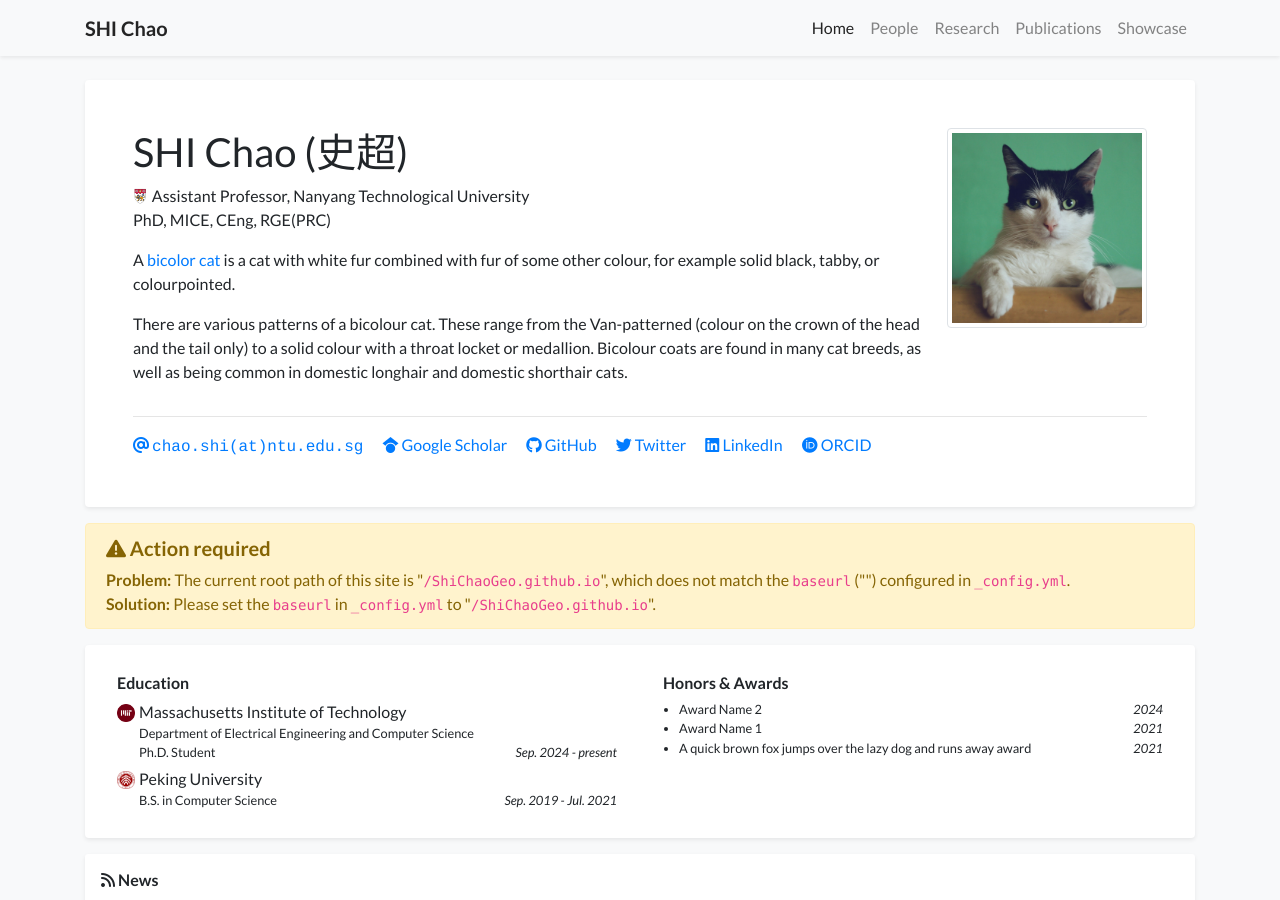
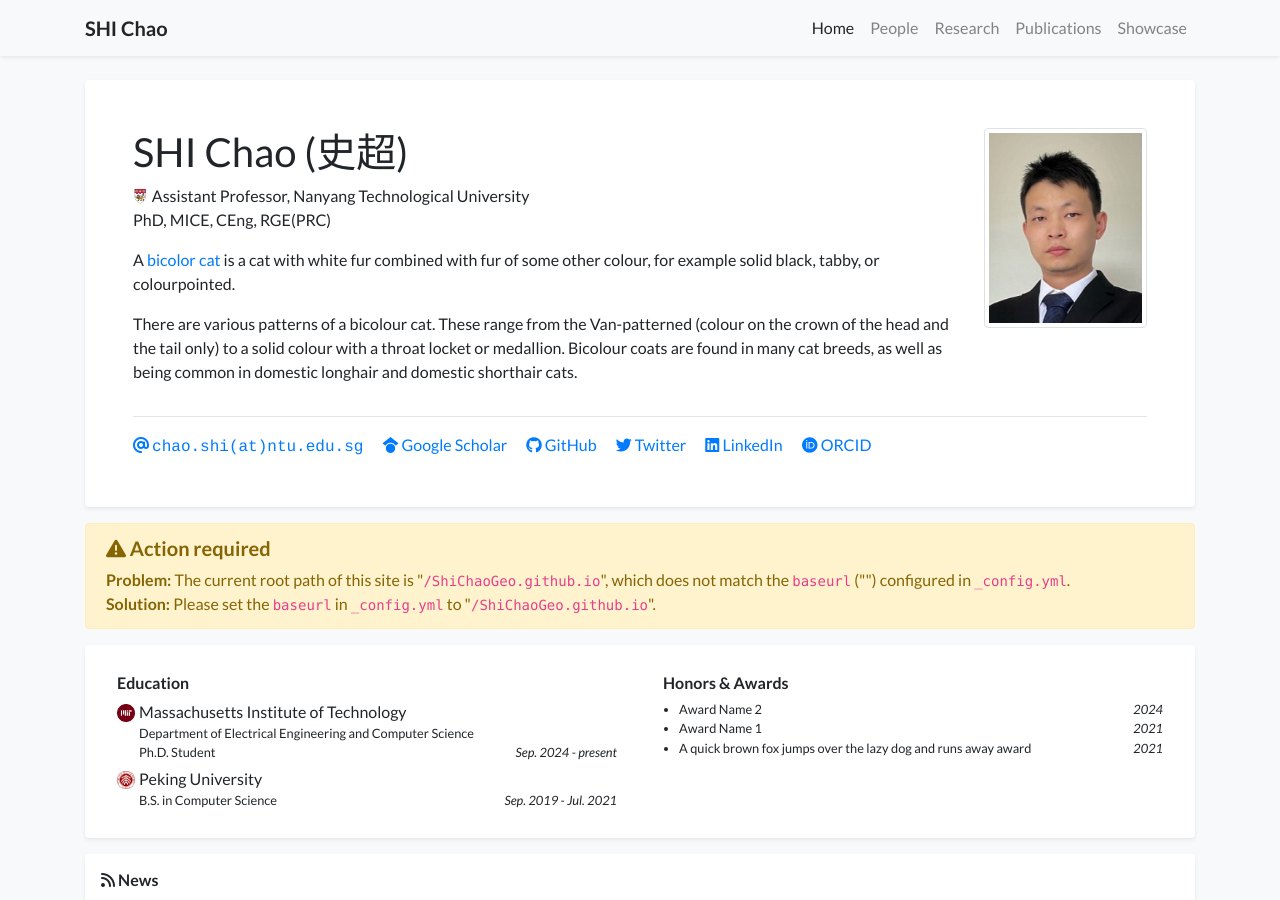
Before and after one commit to ShiChaoGeo/ShiChaoGeo.github.io, a Jekyll site: the page built from index.html, in a window 1280 px wide and 900 px high. Built offline with Jekyll 4.4.1, drawn with Linux system fonts in a browser that asks for light colours; nearby versions of some CDN libraries; a style sheet for code colours, icons or effects is not loaded.

Commit message:
Update profile.yml

```diff
--- a/_data/profile.yml
+++ b/_data/profile.yml
@@ -30,9 +30,9 @@
     as well as being common in domestic longhair and domestic shorthair cats.
   </p>
 
-portrait_url: /assets/images/photos/portrait.jpg
-portrait_caption: >-
-  Photo by Manja Vitolic on Unsplash (this caption is optional, comment it out to disable).
+portrait_url: /assets/images/photos/cropped.jpg
+#portrait_caption: >-
+#  Photo by Manja Vitolic on Unsplash (this caption is optional, comment it out to disable).
 
 education:
 - name: Massachusetts Institute of Technology
```
